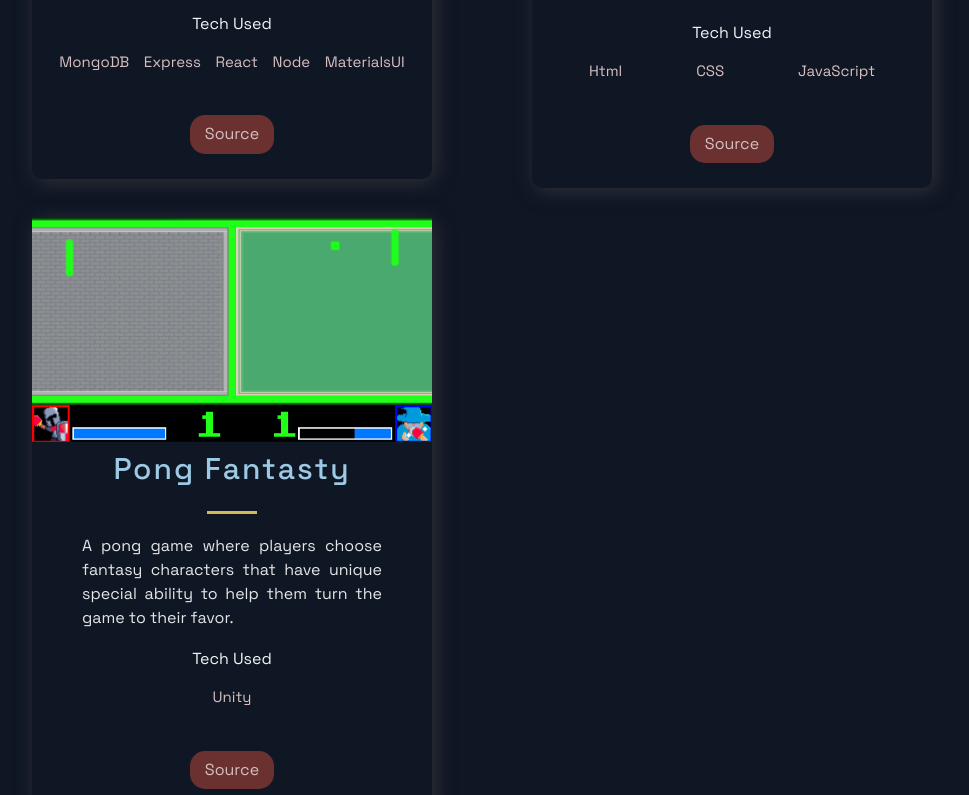
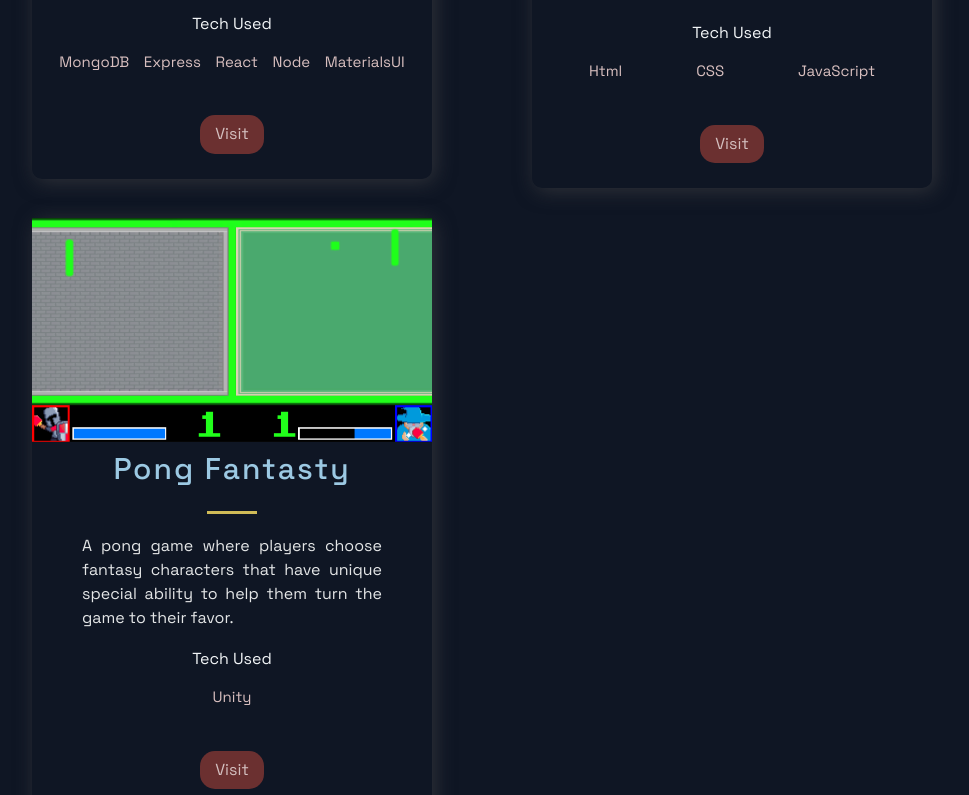
Before and after one commit to Noby1Kenobi/portfolio-website, a Next.js app: page / in a window 1280 px wide. Shown: the part 1225-2020 px from the top of the page, without its empty margins (158-1127 px from the left). Built offline with nearby package versions, Linux system fonts and the light colour scheme.

Commit message:
Change source button to visit

```diff
--- a/src/components/Projects/Projects.js
+++ b/src/components/Projects/Projects.js
@@ -27,7 +27,7 @@
           </div>
           <UtilityList>
             {/* <ExternalLinks href={code}>Code</ExternalLinks> */}
-            <ExternalLinks href={source}>Source</ExternalLinks>
+            <ExternalLinks href={source}>Visit</ExternalLinks>
           </UtilityList>
         </BlogCard>
       ))}
```
